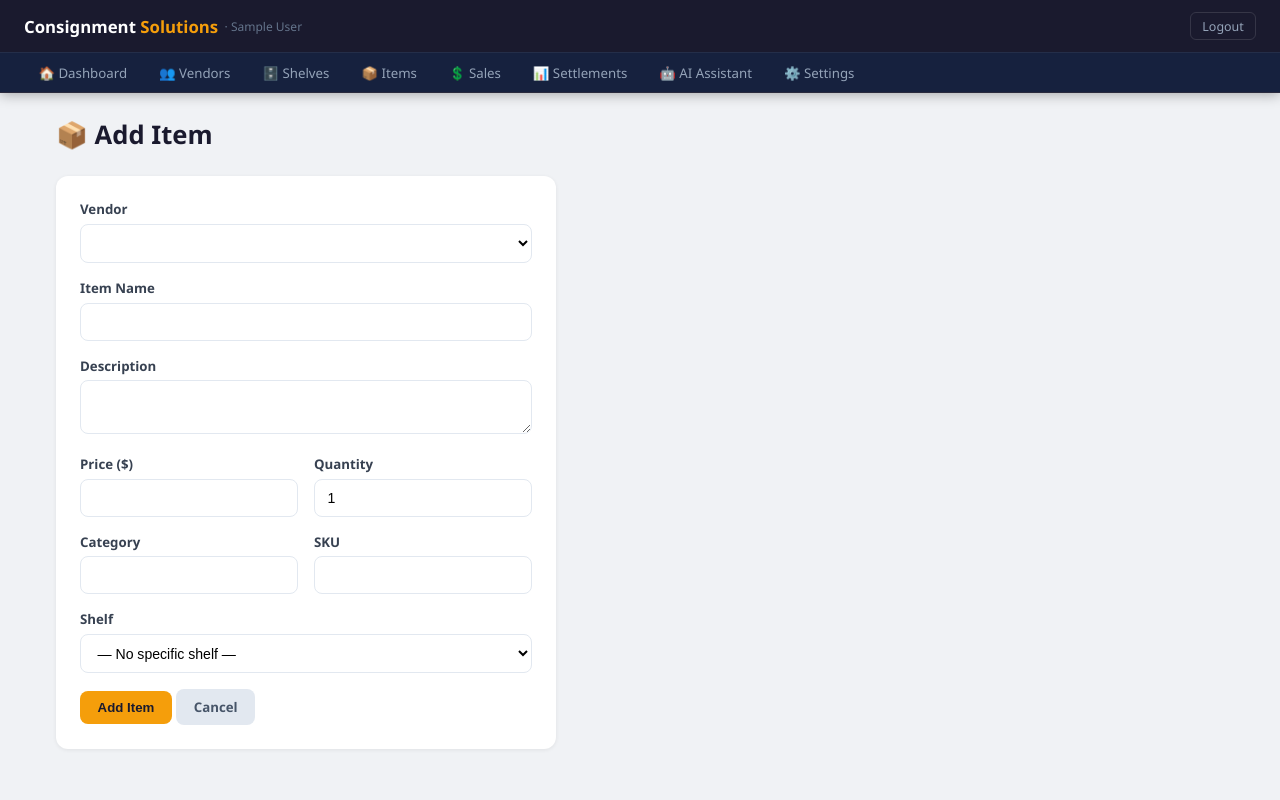
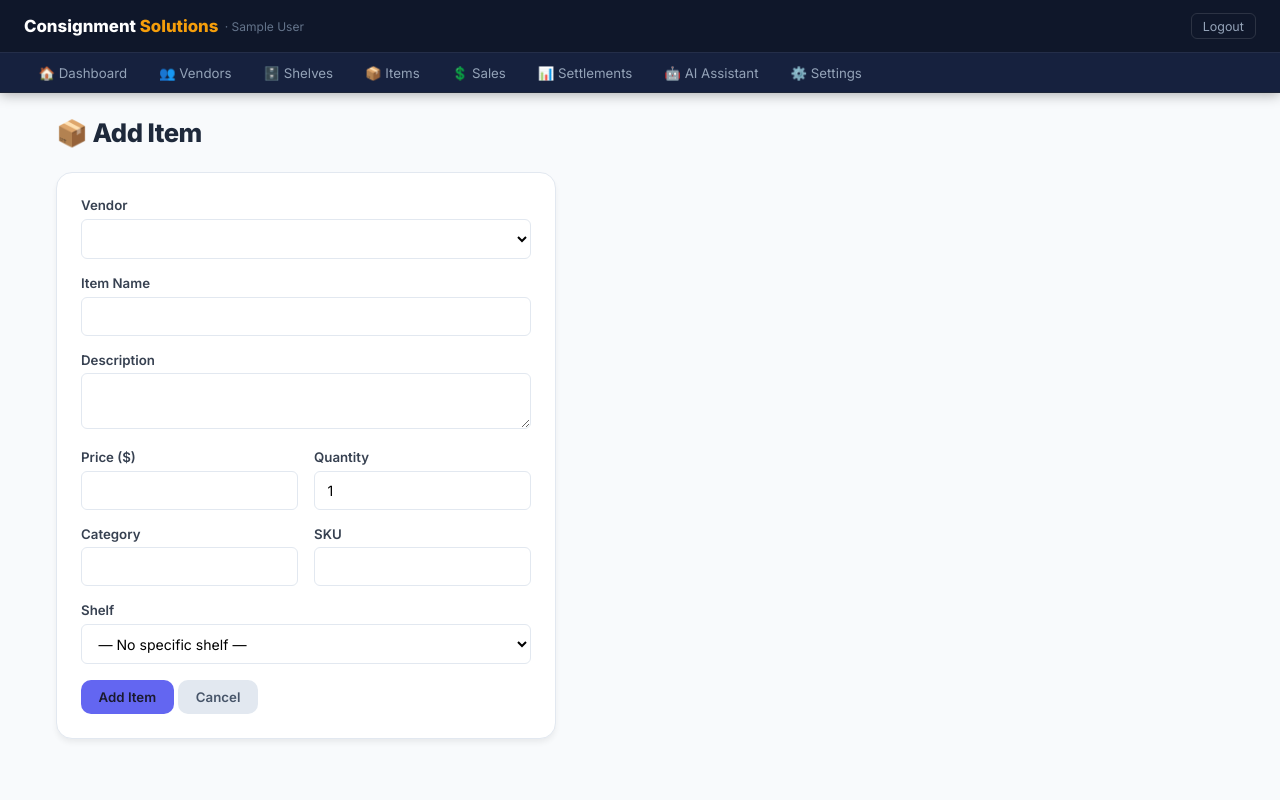
Before and after one commit to Liberty-Emporium/Consignment-Solutions, a Flask app: page /items/add in a window 1280 px wide. Run offline with Flask 3, Linux system fonts and the light colour scheme; the visitor is signed in with stand-in values (Sample User, id 1); data comes from the database, SQL or seed files in the repository; data that the repository does not hold is empty; parts of the project's set-up code (start-up, migrations or seed data) failed here and were passed over.

Commit message:
Redesign UI — Inter font, indigo brand, modern sidebar and cards

```diff
--- a/templates/base.html
+++ b/templates/base.html
@@ -62,6 +62,26 @@ input:focus,select:focus,textarea:focus{outline:none;border-color:#f59e0b;box-sh
     <meta name="twitter:image" content="https://web-production-43ce4.up.railway.app/static/preview.png">
 
     <link rel="canonical" href="https://web-production-43ce4.up.railway.app/">
+
+    <link href="https://fonts.googleapis.com/css2?family=Inter:wght@300;400;500;600;700;800&display=swap" rel="stylesheet">
+    <style>
+    :root{--brand:#6366f1;--brand-dark:#4f46e5;--brand-light:#818cf8;--gray-900:#0f172a;--gray-800:#1e293b;--gray-700:#334155;--gray-500:#64748b;--gray-400:#94a3b8;--gray-200:#e2e8f0;--gray-50:#f8fafc;--success:#10b981;--danger:#ef4444;--shadow:0 4px 6px -1px rgba(0,0,0,0.07);--shadow-md:0 10px 15px -3px rgba(0,0,0,0.08);--radius:10px;--radius-lg:16px;--transition:all 0.2s cubic-bezier(0.4,0,0.2,1);}
+    *{box-sizing:border-box;}
+    body{font-family:'Inter',-apple-system,sans-serif!important;-webkit-font-smoothing:antialiased;background:var(--gray-50)!important;color:var(--gray-800)!important;}
+    header,nav.nav{background:var(--gray-900)!important;border-bottom:1px solid rgba(255,255,255,.06)!important;}
+    .sidebar,.nav-sidebar{background:var(--gray-900)!important;border-right:1px solid rgba(255,255,255,.06)!important;}
+    .sidebar a,.nav-sidebar a{color:var(--gray-400)!important;border-radius:6px!important;margin:1px 8px!important;transition:var(--transition)!important;font-size:0.875rem!important;font-weight:500!important;}
+    .sidebar a:hover,.nav-sidebar a:hover{background:rgba(255,255,255,.07)!important;color:#fff!important;}
+    .sidebar a.active,.nav-sidebar a.active{background:rgba(99,102,241,.15)!important;color:var(--brand-light)!important;border-left:3px solid var(--brand)!important;}
+    .card,.stat-card{border-radius:var(--radius-lg)!important;border:1px solid var(--gray-200)!important;box-shadow:var(--shadow)!important;transition:var(--transition)!important;}
+    .card:hover,.stat-card:hover{box-shadow:var(--shadow-md)!important;transform:translateY(-2px)!important;}
+    .btn-primary,.btn[type=submit]{background:var(--brand)!important;border-color:var(--brand)!important;border-radius:var(--radius)!important;font-weight:600!important;}
+    .btn-primary:hover{background:var(--brand-dark)!important;border-color:var(--brand-dark)!important;box-shadow:0 4px 12px rgba(99,102,241,.35)!important;}
+    .btn{border-radius:var(--radius)!important;font-weight:600!important;font-family:inherit!important;}
+    input,select,textarea{border-radius:6px!important;border:1.5px solid var(--gray-200)!important;font-family:inherit!important;}
+    input:focus,select:focus,textarea:focus{border-color:var(--brand)!important;box-shadow:0 0 0 3px rgba(99,102,241,.1)!important;outline:none!important;}
+    h1,h2,h3{letter-spacing:-0.02em!important;}
+    </style>
 </head>
 <body>
 {% if session.store_id and session.role != 'vendor' %}
```
